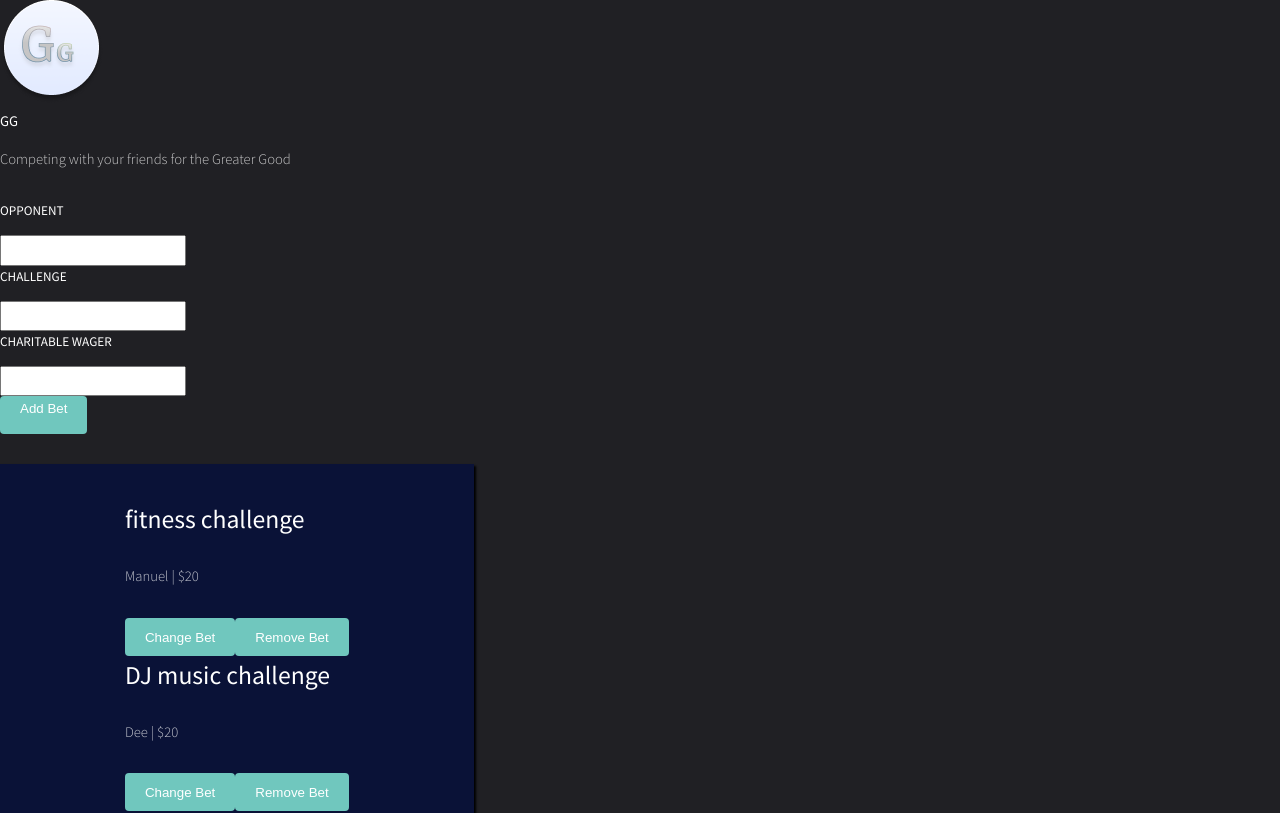
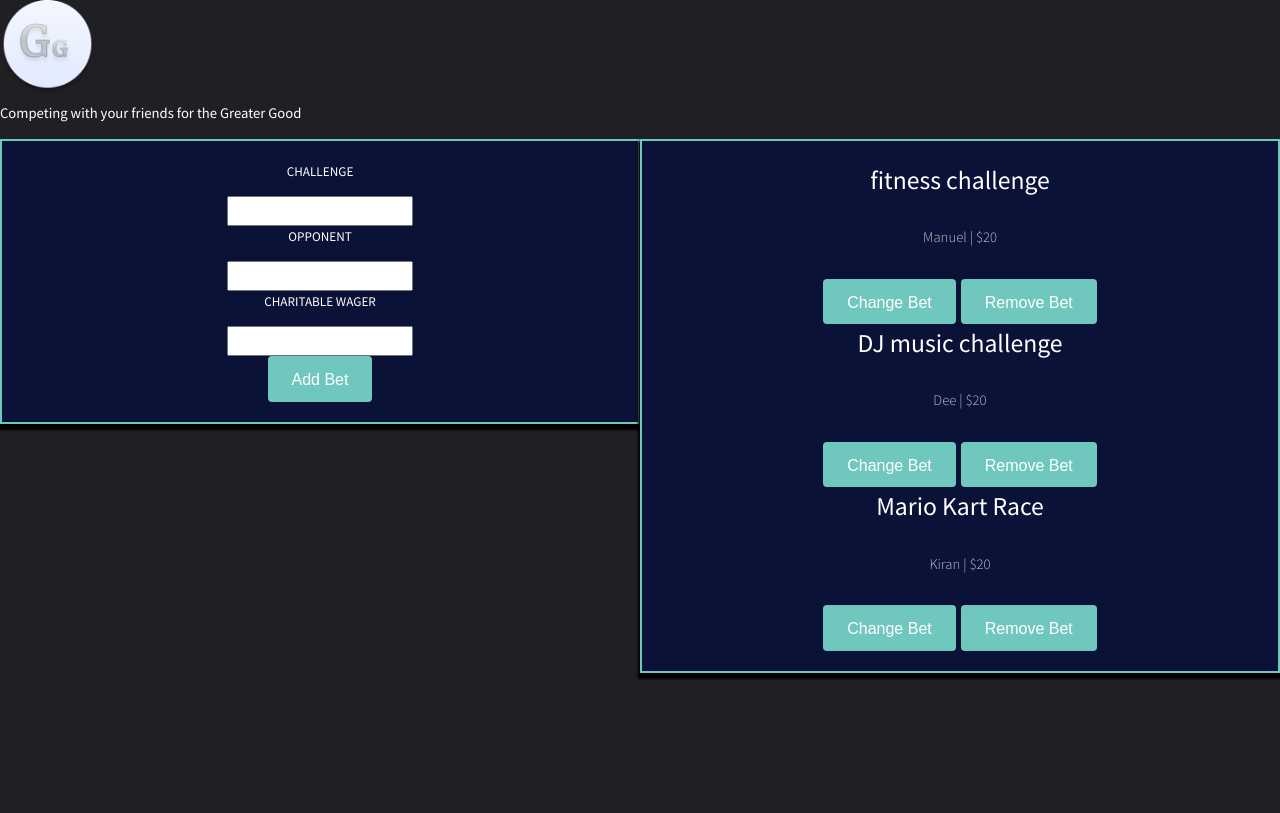
Before and after one commit to ddsooxo/GG, a React (Create React App) app: page / in a window 1280 px wide. Shown: the top 813 px of the page. Built offline with nearby package versions, Linux system fonts and the light colour scheme.

Commit message:
delete and add work. List and creation features completed

```diff
--- a/public/index.html
+++ b/public/index.html
@@ -24,7 +24,7 @@
       work correctly both with client-side routing and a non-root public URL.
       Learn how to configure a non-root public URL by running `npm run build`.
     -->
-    <title>Greater Good | GG</title>
+    <title> GG - GreaterGood </title>
   </head>
   <body>
     <noscript>You need to enable JavaScript to run this app.</noscript>
--- a/src/App.css
+++ b/src/App.css
@@ -8,7 +8,7 @@
 }
 
 .logo {
-  position: absolute;
+  position: left;
   width: 95px;
   height: 95px;
   left: 55px;
@@ -106,3 +106,26 @@
 .btn:not(:disabled):not(.disabled) {
   cursor: pointer;
 }
+.forms {
+  text-align: center;
+  display: inline-flex;
+  flex-direction: column;
+  align-items: center;
+  overflow-y: scroll;
+  width: 37%;
+  max-height: 950px;
+  padding: 2.27rem 1.16rem;
+  background-color: rgba(1, 12, 63, 0.7);
+  box-shadow: 0 4px 2px 2px #000000;
+  width: 50%;
+  float: left;
+  padding: 20px;
+  border: 2px solid #70c7be;
+}
+
+.BetList {
+  width: 50%;
+  float: left;
+  padding: 20px;
+  border: 2px solid #70c7be;
+}
--- a/src/App.js
+++ b/src/App.js
@@ -1,9 +1,9 @@
 import React from "react";
 import "./assets/css/main.css";
-import Button from "./Components/Button/Button";
 import BetList from "./Components/BetList/BetList";
 import BetForm from "./Components/BetForm/BetForm";
 import logo1 from "./assets/img/GG-Logo.png";
+import './App.css'
 
 class App extends React.Component {
   constructor(props) {
@@ -49,12 +49,14 @@ class App extends React.Component {
     this.removeBet = this.removeBet.bind(this);
   }
   addBet(newBet) {
-    console.log("Bet added: " + newBet.name);
     this.state.bets.push(newBet);
     this.setState({ bets: this.state.bets });
   }
   changeBet() {}
   removeBet(betToRemove) {
+    this.state.bets.forEach((bet) => {
+      console.log('BET ID: ' + bet.id);
+    })
     this.setState((prevState) => ({
       bets: prevState.bets.filter((bet) => bet.id !== betToRemove.id),
     }));
@@ -63,12 +65,13 @@ class App extends React.Component {
     return (
       <div>
         <title>GG</title>
-        <img class='logo' src={logo1} />
+        <img class='logo' src={logo1} alt="super cool logo"/>
+        <br>
+        </br>
         <header id="header">
-          <h1>GG</h1>
+          <h1 className="banner">Competing with your friends for the Greater Good</h1>
         </header>
-        <p>Competing with your friends for the Greater Good</p>
-        <div className="btn-group">
+        <div className="forms">
           <BetForm
           onAdd={this.addBet}
           bets={this.state.bets}
--- a/src/Components/Bet/Bet.css
+++ b/src/Components/Bet/Bet.css
@@ -1,37 +1,20 @@
-.Bet {
-    display: flex;
-    align-items: center;
-    border-bottom: 1px solid rgba(256, 256, 256, 0.8);
-  }
 
-  .Bet-action {
-    cursor: pointer;
-    padding: .5rem;
-    font-size: 1.05rem;
-    transition: color .25s;
-    border: 0px;
-    background-color: rgba(0, 0, 0, 0);
-    color: #fff;
-  }
+button {
+  margin: 20;
+  padding: 15px 32px;
+  text-align: center;
+  text-decoration: none;
+  display: inline-block;
+  font-size: 16px;
+  border: 10;
 
-  .Bet-action:hover {
-    color: rgba(265, 265, 265, .5);
-  }
-
-  .Bet-information {
-    flex-grow: 1;
-    display: flex;
-    flex-direction: column;
-    justify-content: center;
-    height: 72px;
-  }
-
-  .Bet-information h3 {
-    margin-bottom: .22rem;
-  }
-
-  .Bet-information p {
-    font-size: .83rem;
-    font-weight: 300;
-    color: rgba(256, 256, 256, 0.8);
-  }
+}
+button:hover {
+  background-color: white;
+  color: black !important;
+}
+.divider{
+  width:5px;
+  height:auto;
+  display:inline-block;
+}
--- a/src/Components/Bet/Bet.js
+++ b/src/Components/Bet/Bet.js
@@ -1,5 +1,6 @@
 import React from "react";
 import Button from "../Button/Button";
+import './Bet.css'
 
 class Bet extends React.Component {
   constructor(props) {
@@ -31,6 +32,7 @@ class Bet extends React.Component {
         <button>
           Change Bet
         </button>
+        <div class="divider"/>
         <button onClick={() => this.removeBet()}>
           Remove Bet
         </button>
--- a/src/Components/BetForm/BetForm.css
+++ b/src/Components/BetForm/BetForm.css
@@ -0,0 +1,27 @@
+input {
+    color:black !important;
+}
+
+button {
+    -moz-appearance: none;
+    -webkit-appearance: none;
+    -ms-appearance: none;
+    appearance: none;
+    -moz-transition: background-color 0.2s ease-in-out, color 0.2s ease-in-out;
+    -webkit-transition: background-color 0.2s ease-in-out, color 0.2s ease-in-out;
+    -ms-transition: background-color 0.2s ease-in-out, color 0.2s ease-in-out;
+    transition: background-color 0.2s ease-in-out, color 0.2s ease-in-out;
+    background-color: #70c7be;
+    border-radius: 4px;
+    border: 0;
+    color: #ffffff !important;
+    cursor: pointer;
+    display: inline-block;
+    font-weight: 400;
+    height: 2.85em;
+    line-height: 2.95em;
+    padding: 0 1.5em;
+    text-align: center;
+    text-decoration: none;
+    white-space: nowrap;
+}
--- a/src/Components/BetForm/BetForm.js
+++ b/src/Components/BetForm/BetForm.js
@@ -1,28 +1,76 @@
 import React from "react";
+import "./BetForm.css";
 import Button from "../Button/Button";
 
 class BetForm extends React.Component {
   constructor(props) {
     super(props);
+    this.state = {
+      name: null,
+      opponent: null,
+      wager: null,
+      id: this.props.bets.length,
+    };
+    this.handleNameChange = this.handleNameChange.bind(this);
+    this.handleOpponentChange = this.handleOpponentChange.bind(this);
+    this.handleWagerChange = this.handleWagerChange.bind(this);
+    this.addBet = this.addBet.bind(this);
   }
-  handleTermChange(e) {
+  handleNameChange(e) {
+    this.setState({
+      name: e.target.value,
+      opponent: this.state.opponent,
+      wager: this.state.wager,
+    });
+  }
+  handleOpponentChange(e) {
+    this.setState({
+      name: this.state.name,
+      opponent: e.target.value,
+      wager: this.state.wager,
+    });
+  }
+  handleWagerChange(e) {
+    this.setState({
+      name: this.state.name,
+      opponent: this.state.opponent,
+      wager: e.target.value,
+    });
   }
   addBet() {
-    //let newBet = this.props.bet;
-    //this.props.onAdd(newBet);
+    const newBet = {
+      name: this.state.name,
+      opponent: this.state.opponent,
+      wager: this.state.wager,
+      id: this.props.bets.length + 1,
+    };
+    let containsNull = false;
+    for (var n in newBet) {
+      if (newBet[n] == null) containsNull = true;
+    }
+    if (!containsNull) {
+        this.props.onAdd(newBet);
+        this.state = {
+          name: null,
+          opponent: null,
+          wager: null,
+          id: this.props.bets.length,
+        };
+    }
   }
   render() {
     return (
       <div>
-        <form onSubmit={this.addBet()}>
+        <div className="container">
+          <label>CHALLENGE</label>
+          <input placeholder="Challenge" onChange={this.handleNameChange} />
           <label>OPPONENT</label>
-          <input placeholder="Name" onChange={this.handleTermChange} />
-          <label>CHALLENGE</label>
-          <input placeholder="Challenge" onChange={this.handleTermChange} />
+          <input placeholder="Name" onChange={this.handleOpponentChange} />
           <label>CHARITABLE WAGER</label>
-          <input placeholder="Wager" onChange={this.handleTermChange} />
-          <Button purpose="Add Bet" onAdd={this.addBet} />
-        </form>
+          <input placeholder="Wager" onChange={this.handleWagerChange} />
+          <br></br>
+          <button onClick={() => this.addBet()}>Add Bet</button>
+        </div>
       </div>
     );
   }
--- a/src/Components/BetList/BetList.css
+++ b/src/Components/BetList/BetList.css
@@ -1,4 +1,11 @@
+.listContainer {
+  display: flex;
+  float: right;
+  position: relative;
+}
+
 .BetList {
+    text-align: center;
     display: flex;
     flex-direction: column;
     align-items: center;
--- a/src/Components/BetList/BetList.js
+++ b/src/Components/BetList/BetList.js
@@ -3,16 +3,10 @@ import "./BetList.css";
 import Bet from "../Bet/Bet.js";
 
 class BetList extends React.Component {
-  constructor(props) {
-    super(props);
-  }
-  handleNameChange(e) {
-    this.props.onNameChange(e.target.value);
-  }
   render() {
     const bets = this.props.bets;
     return (
-      <div>
+      <div className="listContainer">
         <section>
         </section>
         <div className="Betlist">
```
